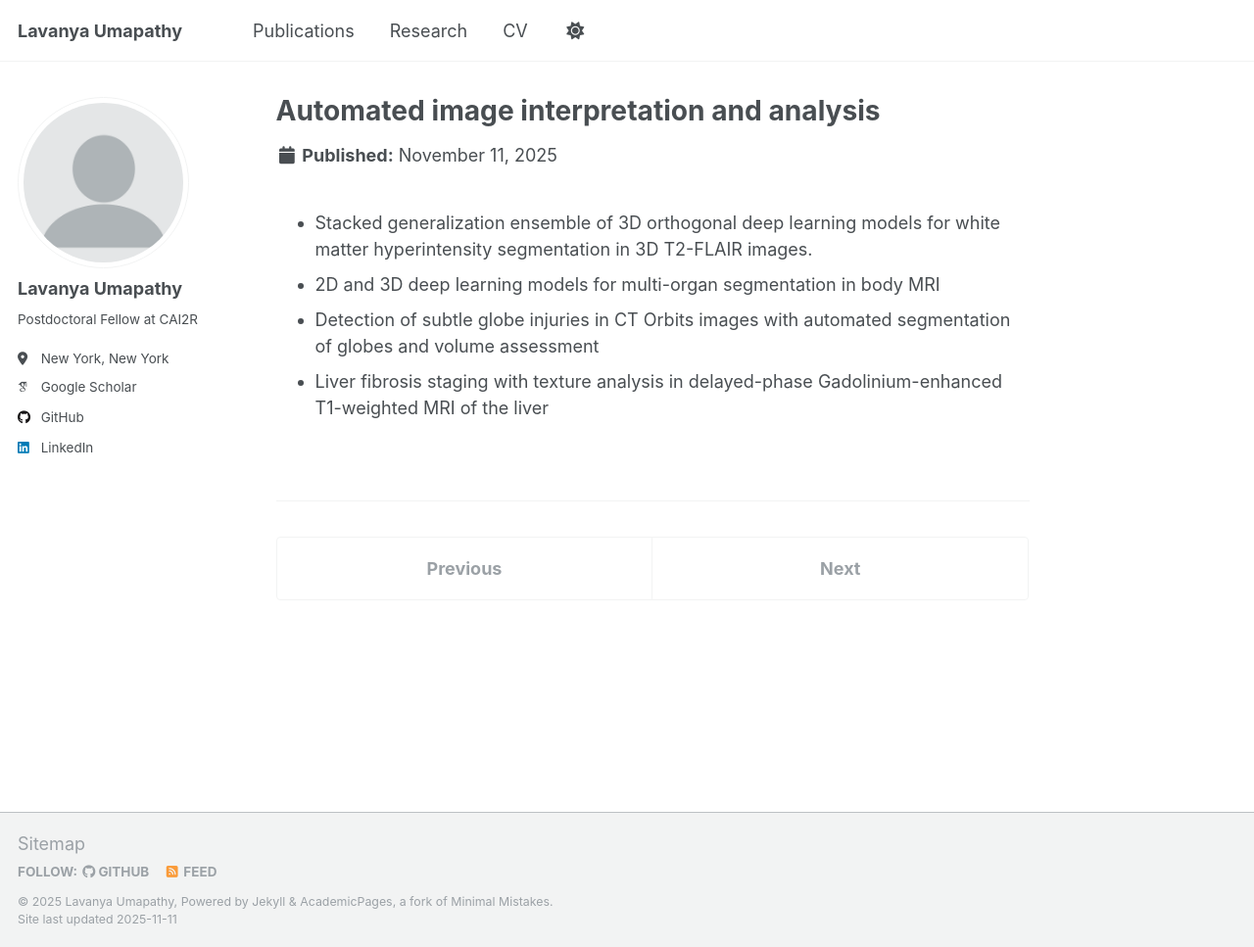
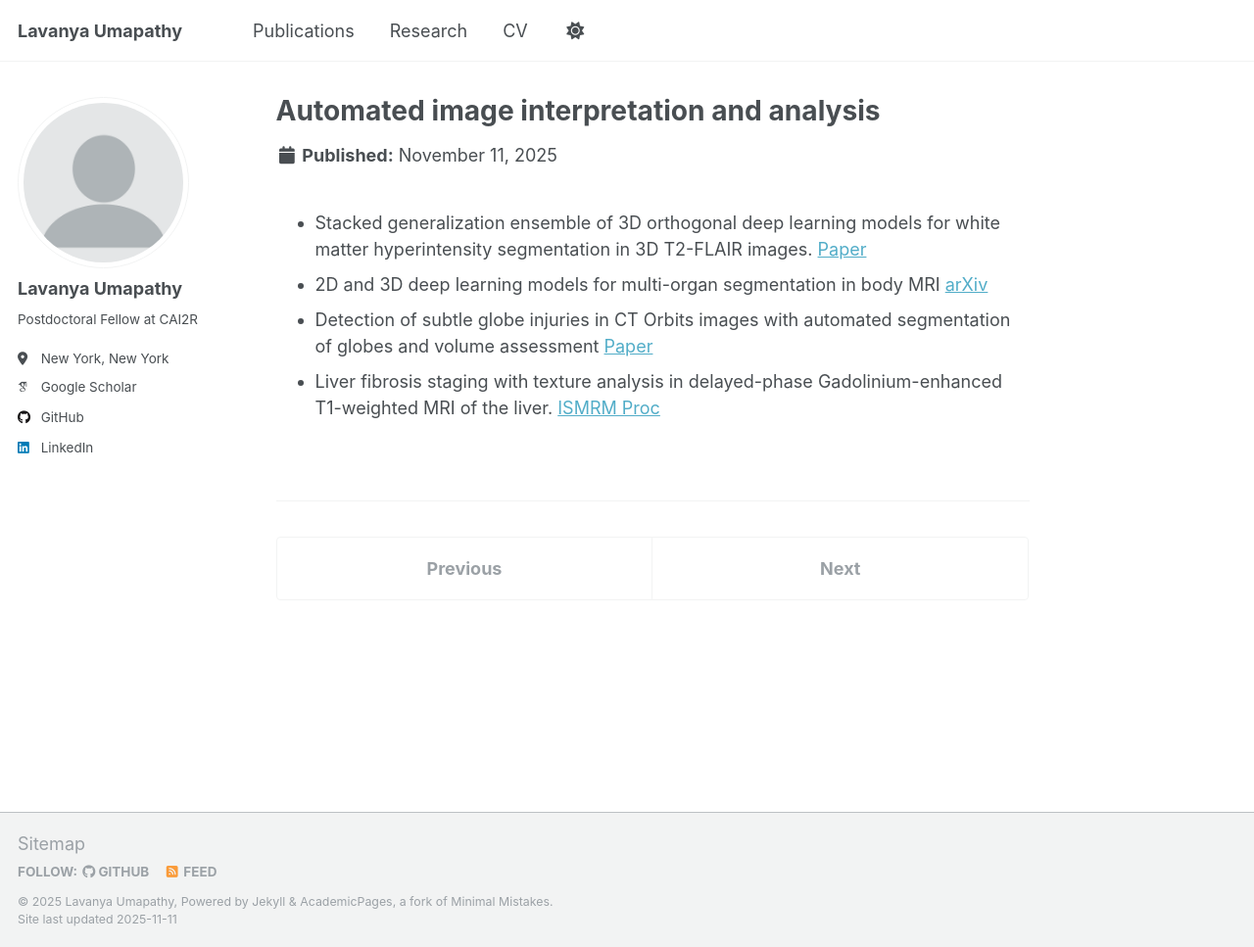
Before and after one commit to lunastra26/lunastra26.github.io, a Jekyll site: the page built from _research/2022-image-analysis.md, in a window 1280 px wide and 967 px high. Shown: the whole window at 98% size. Built offline with Jekyll 4.4.1, drawn with Linux system fonts in a browser that asks for light colours; some web fonts are replaced.

Commit message:
Update 2022-image-analysis.md

```diff
--- a/_research/2022-image-analysis.md
+++ b/_research/2022-image-analysis.md
@@ -4,8 +4,8 @@ collection: research
 ---
 
 <ul>
-  <li> Stacked generalization ensemble of 3D orthogonal deep learning models for white matter hyperintensity segmentation in 3D T2-FLAIR images. </li>
-  <li> 2D and 3D deep learning models for multi-organ segmentation in body MRI </li>
-  <li> Detection of subtle globe injuries in CT Orbits images with automated segmentation of globes and volume assessment </li>
-  <li> Liver fibrosis staging with texture analysis in delayed-phase Gadolinium-enhanced T1-weighted MRI of the liver </li>
+  <li> Stacked generalization ensemble of 3D orthogonal deep learning models for white matter hyperintensity segmentation in 3D T2-FLAIR images. <a href="https://www.ajnr.org/content/42/4/639.abstract" target="_blank">Paper</a>  </li>
+  <li> 2D and 3D deep learning models for multi-organ segmentation in body MRI <a href="https://arxiv.org/pdf/2004.05731" target="_blank">arXiv</a> </li>
+  <li> Detection of subtle globe injuries in CT Orbits images with automated segmentation of globes and volume assessment <a href="https://www.ajnr.org/content/41/6/1061" target="_blank">Paper</a> </li>
+  <li> Liver fibrosis staging with texture analysis in delayed-phase Gadolinium-enhanced T1-weighted MRI of the liver. <a href="https://archive.ismrm.org/2017/5072.html" target="_blank">ISMRM Proc</a> </li>
 </ul>
```
